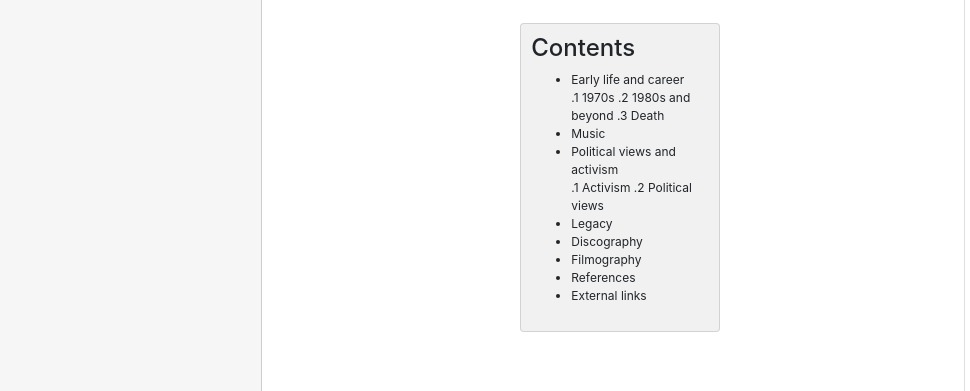
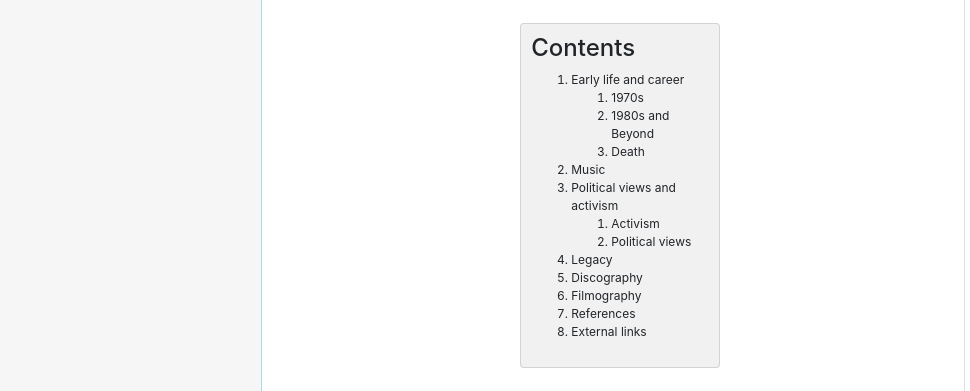
Before and after one commit to Usarneme/wikistrap, a plain HTML site: page index.html in a window 1280 px wide. Shown: the part 399-790 px from the top of the page, 0-970 px from the left. Drawn offline with nearby package versions, Linux system fonts and the light colour scheme; grey boxes are pictures that could not be loaded; a script that the page names is missing.

Commit message:
fixed contents box using oredered list (instead of ul).

```diff
--- a/index.html
+++ b/index.html
@@ -6,6 +6,7 @@
   <meta name="viewport" content="width=device-width, initial-scale=1.0">
   <link rel="stylesheet" href="https://stackpath.bootstrapcdn.com/bootstrap/4.5.2/css/bootstrap.min.css" integrity="sha384-JcKb8q3iqJ61gNV9KGb8thSsNjpSL0n8PARn9HuZOnIxN0hoP+VmmDGMN5t9UJ0Z" crossorigin="anonymous">
   <link rel="stylesheet" href="styles.css" type="text/css">
+  <link rel="shortcut icon" href="https://en.wikipedia.org/static/favicon/wikipedia.ico"/>
   <title>WikiStrap - Fela Kuti</title>
 </head>
 <body>
@@ -38,21 +39,29 @@
             </div>
             <div class="row card contents">
               <h4>Contents</h4>
-              <ul>
-                <li> Early life and career</li>
-                    .1 1970s
-                    .2 1980s and beyond
-                    .3 Death
+              <ol>
+                <li>
+                  <div>Early life and career</div>
+                <ol>
+                  <li>1970s</li>
+                  <li>1980s and Beyond</li>
+                  <li>Death</li>
+                </ol>
+              </li>
                 <li> Music</li>
-                <li> Political views and activism</li>
-                    .1 Activism
-                    .2 Political views
+                <li>
+                  <div>Political views and activism</div>
+                  <ol>
+                    <li>Activism</li>
+                    <li>Political views</li>
+                  </ol>
+                </li>
                 <li> Legacy</li>
                 <li> Discography</li>
                 <li> Filmography</li>
                 <li> References</li>
                 <li> External links</li>
-              </ul>
+              </ol>
             </div>
           </div>
           <div class="col-lg-3">
```
